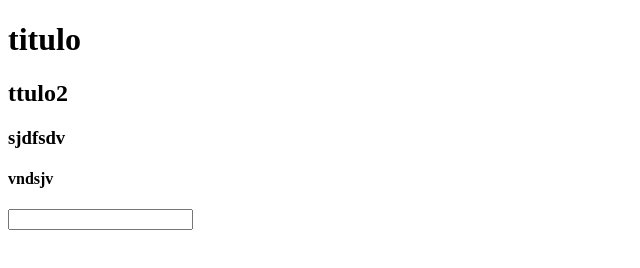
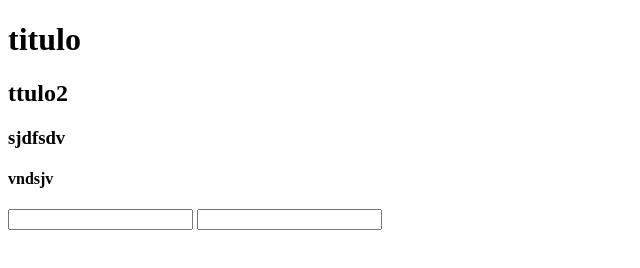
Before and after one commit to Matias-Nahuel/Hello-WorldGit, a plain HTML site: page index.html in a window 1280 px wide. Shown: the whole page, without its empty margins (0-640 px from the left). Drawn offline with Linux system fonts and the light colour scheme.

Commit message:
agregamos input de segundo nombre

```diff
--- a/index.html
+++ b/index.html
@@ -12,6 +12,7 @@
     <form action="" method="post">
 
         <input type="text" name="FirtName" id="uno">
+        <input type="text" name="LastName" id="dos">
     </form>
 </body>
 </html>
```
